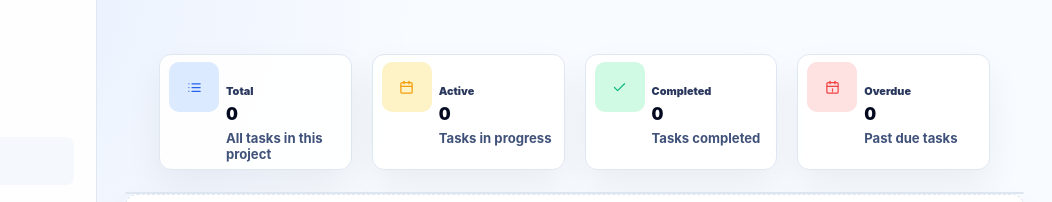
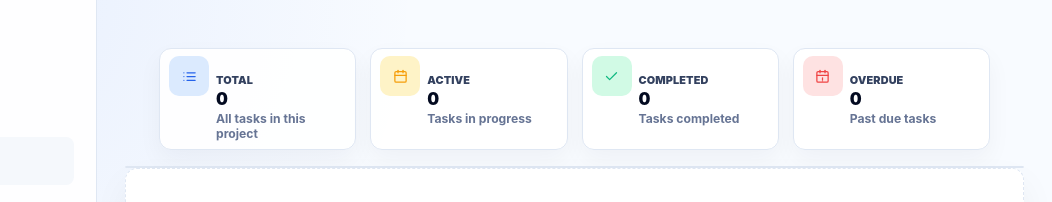
Before and after one commit to BUSISWABILIBILI/todo-list, a website built with webpack: page index.html in a window 1280 px wide. Shown: the top 202 px of the page, 228-1280 px from the left. Built offline with nearby package versions, Linux system fonts and the light colour scheme.

Commit message:
Refine taskboard layout and compact task cards

```diff
--- a/public/styles.css
+++ b/public/styles.css
@@ -1815,8 +1815,8 @@ h1 {
 .right-panel {
   display: grid;
   grid-template-rows: auto auto minmax(0, 1fr) auto;
-  gap: 22px;
-  padding: 30px 28px 32px;
+  gap: 16px;
+  padding: 24px 28px 28px;
   background: transparent;
 }
 
@@ -2012,27 +2012,27 @@ h1 {
 
 .right-panel > .status-panel .stats-grid {
   grid-template-columns: repeat(4, minmax(170px, 1fr));
-  gap: 20px;
+  gap: 14px;
 }
 
 .stat-card {
   display: grid;
   grid-template-columns: auto minmax(0, 1fr);
   align-items: start;
-  gap: 22px;
-  min-height: 142px;
+  gap: 16px;
+  min-height: 88px;
   border: 1px solid var(--reference-border);
   border-radius: 12px;
-  padding: 28px 24px;
+  padding: 14px 18px;
   background: rgba(255, 255, 255, 0.94);
-  box-shadow: 0 16px 36px rgba(15, 23, 42, 0.06);
+  box-shadow: 0 10px 24px rgba(15, 23, 42, 0.045);
 }
 
 .stat-icon {
   display: grid;
   place-items: center;
-  width: 50px;
-  height: 50px;
+  width: 40px;
+  height: 40px;
   border-radius: 10px;
   color: #2563eb;
   background: #dbeafe;
@@ -2055,27 +2055,30 @@ h1 {
 
 .stat-copy {
   display: grid;
-  gap: 8px;
+  gap: 4px;
+  padding-top: 1px;
 }
 
 .stat-label {
-  color: #29375d;
-  font-size: 0.82rem;
+  color: #33415f;
+  font-size: 0.78rem;
   font-weight: 900;
-  text-transform: none;
+  letter-spacing: 0.01em;
+  text-transform: uppercase;
 }
 
 .stat-value {
   color: #030a20;
-  font-size: 2rem;
+  font-size: 1.55rem;
   font-weight: 900;
   line-height: 1;
 }
 
 .stat-description {
-  color: #41527a;
-  font-size: 0.82rem;
-  font-weight: 650;
+  color: #667494;
+  font-size: 0.76rem;
+  font-weight: 700;
+  line-height: 1.25;
 }
 
 .workspace-header {
@@ -2083,10 +2086,10 @@ h1 {
   grid-template-columns: minmax(0, 1fr) auto;
   align-items: center;
   gap: 24px;
-  min-height: 134px;
+  min-height: 104px;
   border: 1px solid var(--reference-border);
   border-radius: 12px;
-  padding: 26px 24px;
+  padding: 20px 24px;
   background: rgba(255, 255, 255, 0.94);
   box-shadow: 0 16px 36px rgba(15, 23, 42, 0.05);
 }
@@ -2110,7 +2113,7 @@ h1 {
   grid-template-columns: minmax(180px, 590px) auto;
   align-items: center;
   gap: 20px;
-  margin-top: 8px;
+  margin-top: 4px;
 }
 
 .project-progress-track {
```
Also changed, not shown: docs/main.js.
